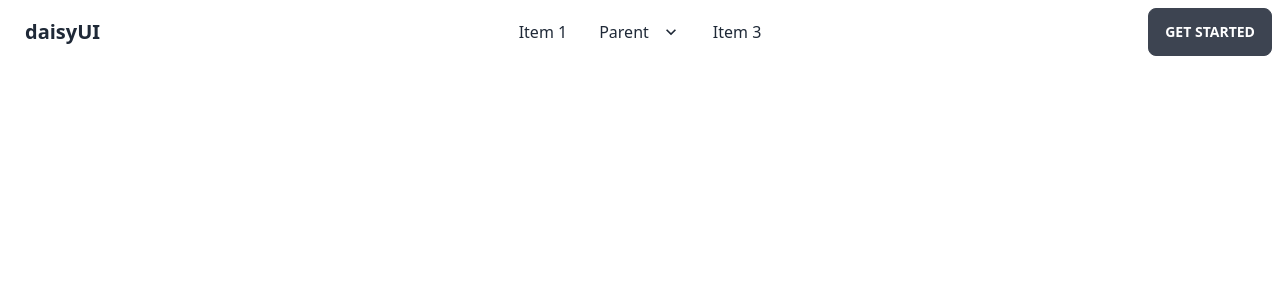
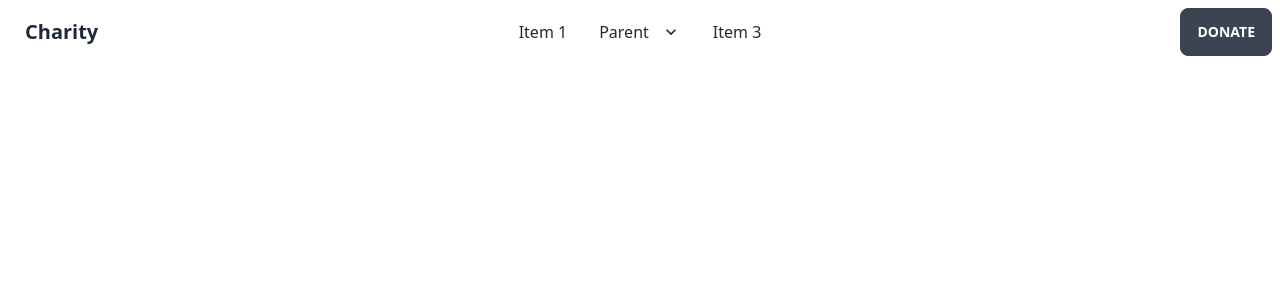
Before and after one commit to simplyDonald/charity, a React (Create React App) app: page / in a window 1280 px wide. Shown: the top 300 px of the page. Built offline with nearby package versions, Linux system fonts and the light colour scheme.

Commit message:
edit bg color

```diff
--- a/src/App.tsx
+++ b/src/App.tsx
@@ -3,7 +3,7 @@ import Navbar from 'components/Navbar';
 
 function App() {
   return (
-    <div className="App">
+    <div className=" bg-red-600">
       <Navbar />
     </div>
   );
--- a/src/components/Navbar.tsx
+++ b/src/components/Navbar.tsx
@@ -59,7 +59,7 @@ const Navbar: FC<NavbarProps> = () => {
             </li>
           </ul>
         </div>
-        <a className="btn btn-ghost normal-case text-xl">daisyUI</a>
+        <a className="btn btn-ghost normal-case text-xl">Charity</a>
       </div>
       <div className="navbar-center hidden lg:flex">
         <ul className="menu menu-horizontal p-0">
@@ -94,7 +94,7 @@ const Navbar: FC<NavbarProps> = () => {
         </ul>
       </div>
       <div className="navbar-end">
-        <a className="btn">Get started</a>
+        <a className="btn">Donate</a>
       </div>
     </div>
   );
--- a/src/styles/main.css
+++ b/src/styles/main.css
@@ -2812,6 +2812,11 @@ html {
   background-color: hsl(var(--b1) / var(--tw-bg-opacity));
 }
 
+.bg-red-600 {
+  --tw-bg-opacity: 1;
+  background-color: rgba(220, 38, 38, var(--tw-bg-opacity));
+}
+
 .fill-current {
   fill: currentColor;
 }
```
